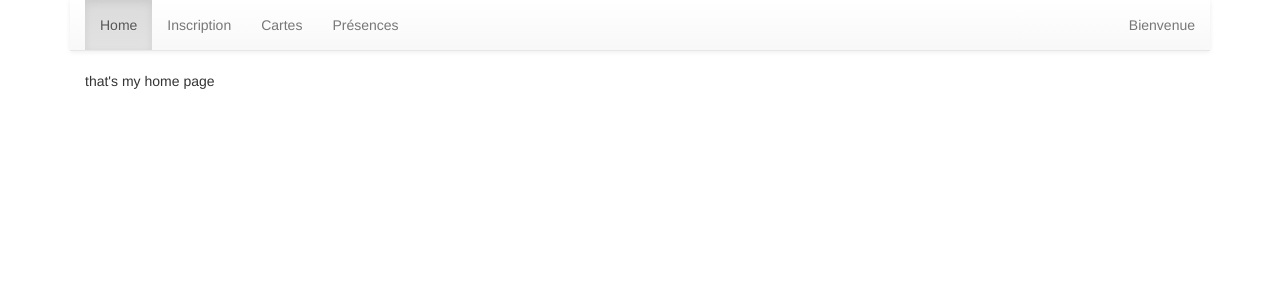
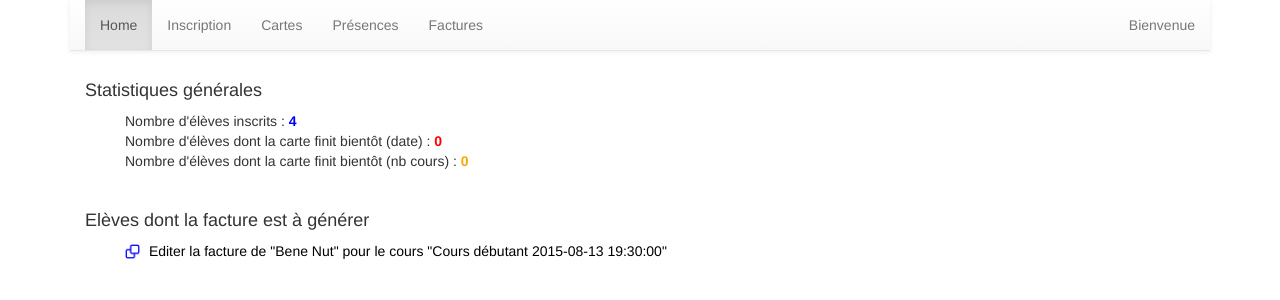
Before and after one commit to pacud/dancebo, a Flask app: page /home in a window 1280 px wide. Shown: the top 300 px of the page. Run offline with Flask 2, Linux system fonts and the light colour scheme; some libraries are stand-ins or nearby versions.

Commit message:
Add home page stats and links and basic invoice skeleton

```diff
--- a/misc.py
+++ b/misc.py
@@ -7,12 +7,20 @@ from flask import (
 )
 from flask.views import View
 from werkzeug.exceptions import Forbidden
+from models.user import UserModel
 
 
 class Misc(View):
 
     def show_home(self):
-        return render_template('home.html', current_page="home")
+        home_data = UserModel().generic_stats()
+        invoices_to_generate = UserModel().invoices_to_edit()
+        return render_template(
+            'home.html',
+            current_page="home",
+            stats=home_data,
+            invoices=invoices_to_generate
+        )
 
     def login(self):
         if session.get('name'):
--- a/models/user.py
+++ b/models/user.py
@@ -1,4 +1,5 @@
 # coding: utf8
+import datetime
 from slugify import slugify
 
 
@@ -43,6 +44,10 @@ USER_LIST = [
         'lessons_left': 0,
         'profile_pic': tmp_profile_pic,
         'medical_certificate': 1,
+        'lessons': [
+            {'id': 1, 'title': u"Cours débutant", 'start': datetime.datetime(year=2015, month=8, day=13, hour=19, minute=30), 'done': False},
+            {'id': 2, 'title': u"Cours intermédiaire", 'start': datetime.datetime(year=2015, month=8, day=13, hour=21, minute=0), 'done': True},
+        ],
     },
 ]
 
@@ -97,3 +102,26 @@ class UserModel(object):
             'favorite_chanel': favorite_chanel,
             'lessons_left': 0,
         }
+
+    def generic_stats(self):
+        user_list = self.list()
+        stats = {
+            'total': len(user_list),
+            'nb_date_expiration': 0,
+            'nb_lesson_expiration': 0,
+        }
+        return stats
+
+    def invoices_to_edit(self):
+        user_list = self.list()
+        invoice_list = []
+        for user in user_list:
+            for lesson in user.get('lessons', []):
+                if not lesson.get('done'):
+                    invoice_list.append({
+                        'user_id': user.get('id'),
+                        'lesson_id': lesson.get('id'),
+                        'lesson_name': u'{} {}'.format(lesson.get('title'), lesson.get('start')),
+                        'user_name': u'{} {}'.format(user.get('firstname'), user.get('lastname')),
+                    })
+        return invoice_list
--- a/run.py
+++ b/run.py
@@ -6,6 +6,7 @@ from flask import Flask
 from student import Student
 from misc import Misc
 from lesson import Lesson
+from invoice import Invoice
 
 
 # init config
@@ -61,6 +62,14 @@ app.add_url_rule(
 app.add_url_rule(
     '/list_lessons', view_func=lesson.list_lessons, methods=['GET']
 )
+# invoices related endpoints
+invoice = Invoice()
+app.add_url_rule('/invoice', view_func=invoice.list_invoices, methods=['GET'])
+app.add_url_rule(
+    '/edit_invoice/<int:student_id>/<int:lesson_id>',
+    view_func=invoice.edit_invoice,
+    methods=['GET', 'POST']
+)
 
 
 if __name__ == '__main__':
--- /dev/null
+++ b/static/css/generic.css
@@ -0,0 +1,3 @@
+ul {
+    list-style-type: none;
+}
--- /dev/null
+++ b/static/css/invoice.css
@@ -0,0 +1,3 @@
+.home_invoices_list a {
+    color: black;
+}
--- a/templates/home.html
+++ b/templates/home.html
@@ -1,6 +1,52 @@
 {% extends "logged.html" %}
 {% block page %}
 
-that's my home page
+{% block spec_heads_css %}
+    <link rel="stylesheet" href="{{ url_for('static', filename='css/generic.css') }}" type="text/css" media="screen, print" />
+    <link rel="stylesheet" href="{{ url_for('static', filename='css/invoice.css') }}" type="text/css" media="screen, print" />
+{% endblock %}
+
+<h4>Statistiques générales</h4>
+<ul>
+    <li>
+        Nombre d'élèves inscrits :
+        <strong>
+            <span style="color:blue;">{{ stats.total }}</span>
+        </strong>
+    </li>
+    <li>
+        Nombre d'élèves dont la carte finit bientôt (date) :
+        <strong>
+            <span style="color:red;">{{ stats.nb_date_expiration }}</span>
+        </strong>
+    </li>
+    <li>
+        Nombre d'élèves dont la carte finit bientôt (nb cours) :
+        <strong>
+            <span style="color:orange;">{{ stats.nb_lesson_expiration }}</span>
+        </strong>
+    </li>
+</ul>
+
+<br />
+
+<h4>Elèves dont la facture est à générer</h4>
+
+{% if invoices %}
+<ul class="home_invoices_list">
+    {% for invoice in invoices %}
+    <li>
+        <a href="/edit_invoice/{{ invoice.user_id }}/{{ invoice.lesson_id }}">
+            <img src="{{ url_for('static', filename='images/double_square_blue.png') }}" height="15" width="15" style="margin-right: 5px;" />
+            Editer la facture de "{{ invoice.user_name }}" pour le cours "{{ invoice.lesson_name }}"
+        </a>
+    </li>
+    {% endfor %}
+</ul>
+{% else %}
+<ul>
+    <li>Toutes les factures ont été générées.</li>
+</ul>
+{% endif %}
 
 {% endblock %}
--- /dev/null
+++ b/templates/invoice.html
@@ -0,0 +1,6 @@
+{% extends "logged.html" %}
+{% block page %}
+
+This is the "invoice" page.
+
+{% endblock %}
--- /dev/null
+++ b/templates/invoice_edit.html
@@ -0,0 +1,6 @@
+{% extends "logged.html" %}
+{% block page %}
+
+Edition facture.
+
+{% endblock %}
--- a/templates/logged.html
+++ b/templates/logged.html
@@ -9,6 +9,7 @@
             <li class="{% if current_page == 'inscription' %}active{% endif %}"><a href="/inscription">Inscription</a></li>
             <li class="{% if current_page == 'cartes' %}active{% endif %}"><a href="/cartes">Cartes</a></li>
             <li class="{% if current_page == 'presence' %}active{% endif %}"><a href="/presence">Présences</a></li>
+            <li class="{% if current_page == 'invoice' %}active{% endif %}"><a href="/invoice">Factures</a></li>
         </ul>
         <ul class="nav navbar-nav navbar-right">
             <li><a href="/home">Bienvenue {{session.name}}</a></li>
```
Also changed, not shown: invoice.py (added, +25 -0 lines), models/invoice.py (added, +7 -0 lines), static/images/check.png, static/images/cross.png, static/images/double_square_blue.png (added), static/images/minus.png.
